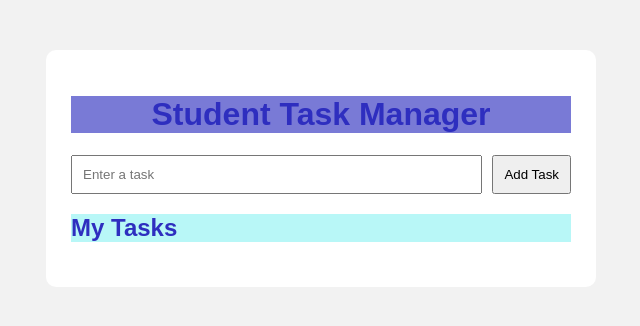
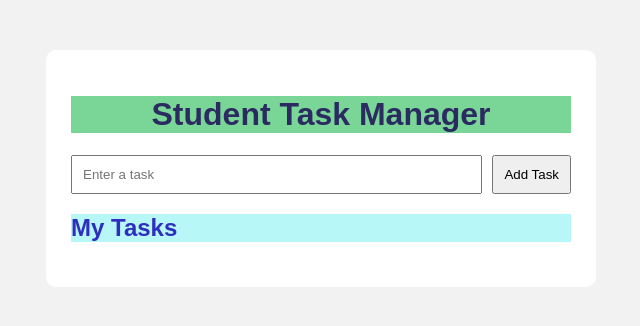
Before and after one commit to mishapictlab/student-task-manager, a plain HTML site: page index.html in a window 1280 px wide. Shown: the whole page, without its empty margins (319-959 px from the left). Drawn offline with Linux system fonts and the light colour scheme.

Commit message:
made color changes

```diff
--- a/style.css
+++ b/style.css
@@ -12,8 +12,8 @@ body {
 }
 
 h1 {
-    background-color: rgb(121, 122, 214);
-    color:rgb(46, 46, 191);
+    background-color: rgb(121, 214, 150);
+    color:rgb(43, 43, 97);
     text-align: center;
 }
 
```
